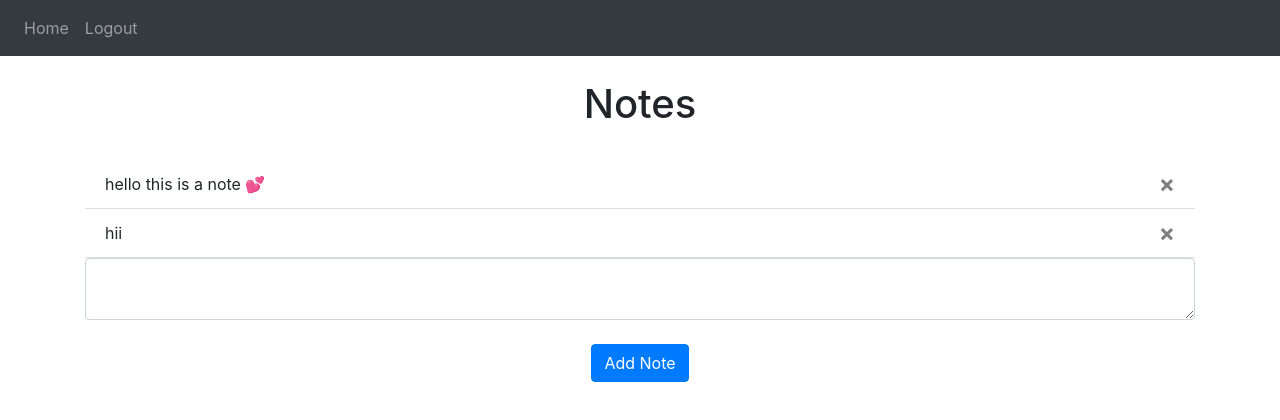
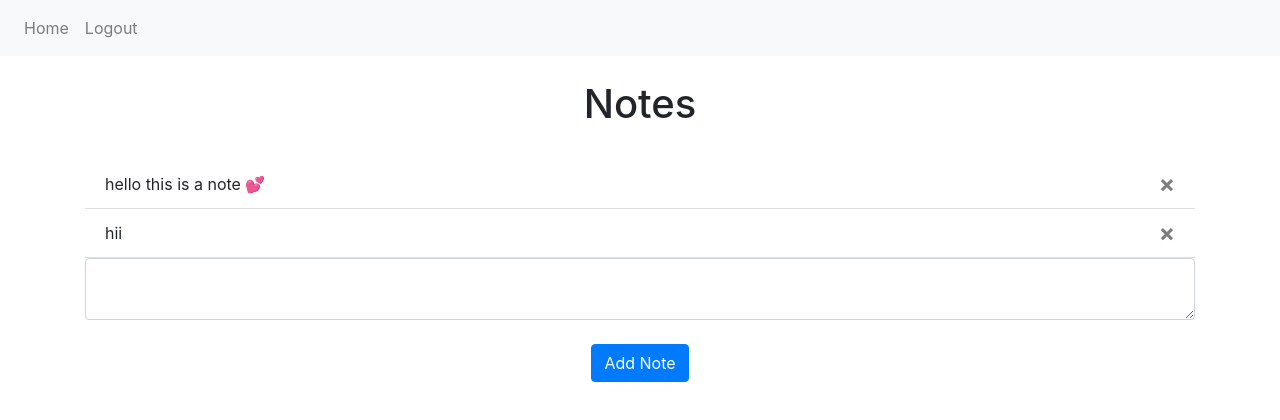
Before and after one commit to kmitova/notes-app, a Flask app: page / in a window 1280 px wide. Shown: the top 420 px of the page. Run offline with Flask 2, Linux system fonts and the light colour scheme; a user stored in the database is signed in; data comes from the database, SQL or seed files in the repository; some libraries are stand-ins or nearby versions.

Commit message:
appearance

```diff
--- a/website/templates/base.html
+++ b/website/templates/base.html
@@ -17,7 +17,7 @@
     />
 </head>
 <body>
-    <nav  class="navbar navbar-expand-lg navbar-dark bg-dark">
+    <nav  class="navbar navbar-expand-lg navbar-light bg-light">
         <button type="button" class="navbar-toggler" data-toggle="collapse" data-target="#navbar">
             <span class="navbar-toggler-icon"></span>
         </button>
```
